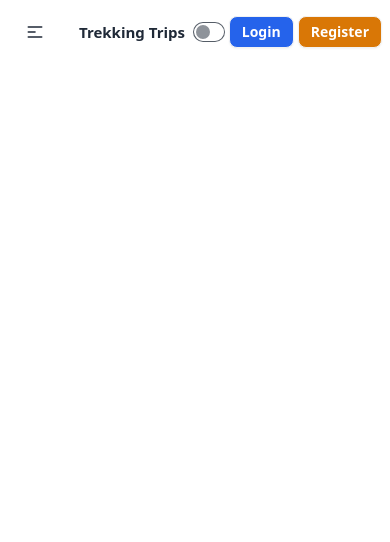
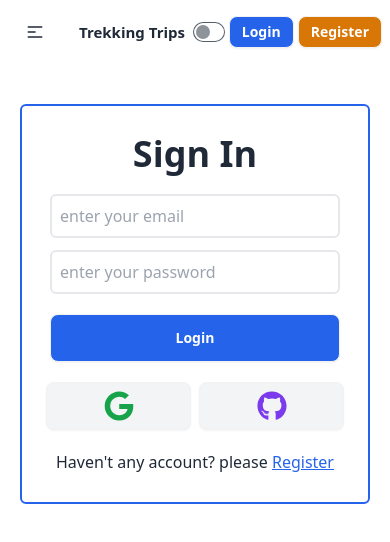
Before and after one commit to jsDeveloper001/trekking-trips-client, a React (Vite) app: page /login in a window 390 px wide. Shown: the top 542 px of the page. Built offline with nearby package versions, Linux system fonts and the light colour scheme.

Commit message:
responsive login form

```diff
--- a/package.json
+++ b/package.json
@@ -12,7 +12,8 @@
   "dependencies": {
     "firebase": "^10.11.1",
     "react": "^18.2.0",
-    "react-dom": "^18.2.0"
+    "react-dom": "^18.2.0",
+    "react-icons": "^5.1.0"
   },
   "devDependencies": {
     "@types/react": "^18.2.66",
--- a/src/Pages/Login/Login.jsx
+++ b/src/Pages/Login/Login.jsx
@@ -1,9 +1,34 @@
-import React from 'react';
+import { FaGithub, FaGoogle } from "react-icons/fa";
+import { Link } from "react-router-dom";
 
 const Login = () => {
+    const HandleLogin = (e) => {
+
+    }
     return (
-        <div>
-
+        <div className='flex justify-center mt-10 h-auto px-5'>
+            <div className='p-7 rounded-md border-2 border-blue-600 w-full sm:max-w-xl'>
+                <h2 className='text-4xl text-center font-bold'>Sign In</h2>
+                <div>
+                    <form className='mt-5' onSubmit={HandleLogin}>
+                        <div className='flex flex-col gap-3'>
+                            <input type="email" className='bg-transparent border-2 p-2 rounded-md focus:outline-blue-400 duration-100' placeholder='enter your email' name='email' required />
+                            <input type="password" className='bg-transparent border-2 p-2 rounded-md focus:outline-blue-400 duration-100' placeholder='enter your password' name='password' required />
+                            <button className='btn bg-blue-600 hover:bg-blue-700 text-white font-semibold mt-2'>Login</button>
+                        </div>
+                    </form>
+                    {/* social login */}
+                    <div className='my-5 flex gap-2 items-center justify-center'>
+                        <div className='bg-gray-100 btn w-1/2'>
+                            <FaGoogle className='text-3xl text-green-600' />
+                        </div>
+                        <div className='bg-gray-100 btn w-1/2'>
+                            <FaGithub className='text-3xl text-violet-600' />
+                        </div>
+                    </div>
+                </div>
+                <p className="text-center">Haven't any account? please <Link to={'/register'} className='underline text-blue-600'>Register</Link></p>
+            </div>
         </div>
     );
 };
```
Also changed, not shown: 1 other file (tests, documents, lock files or other folders).
